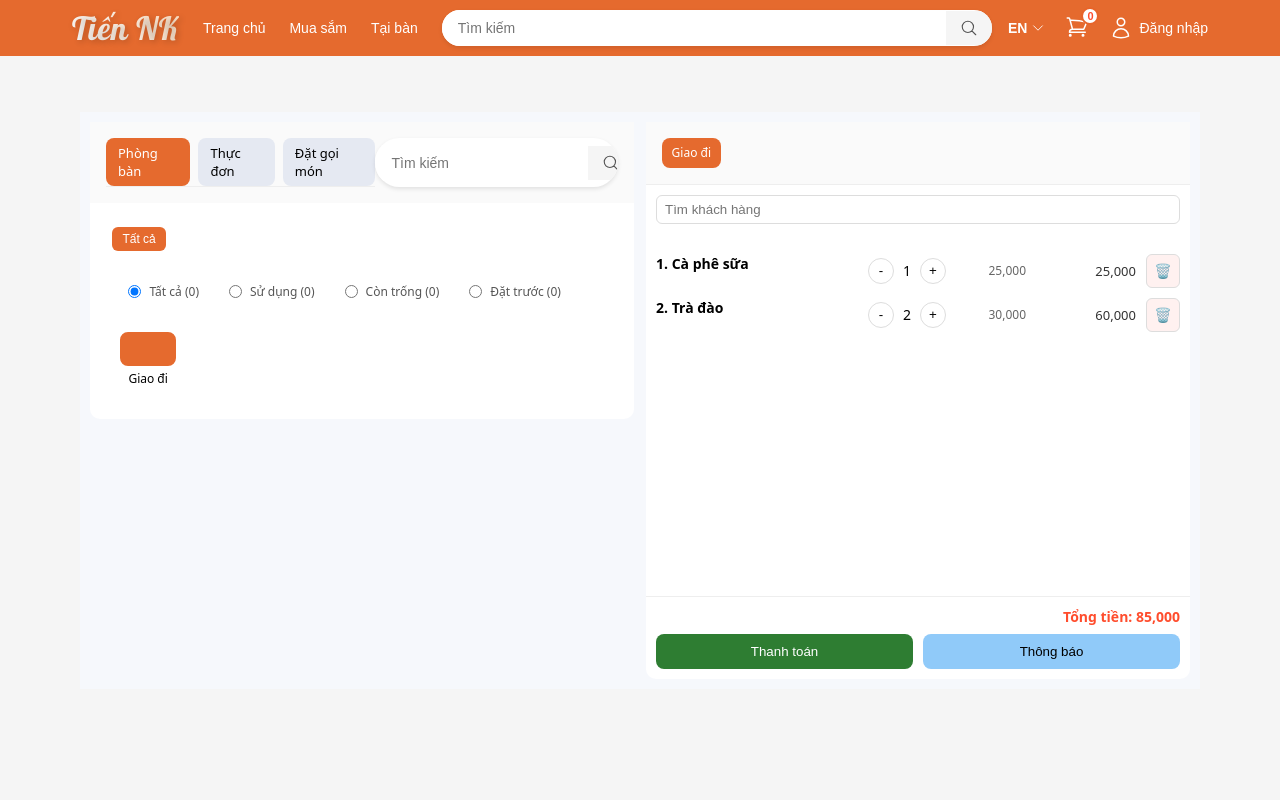
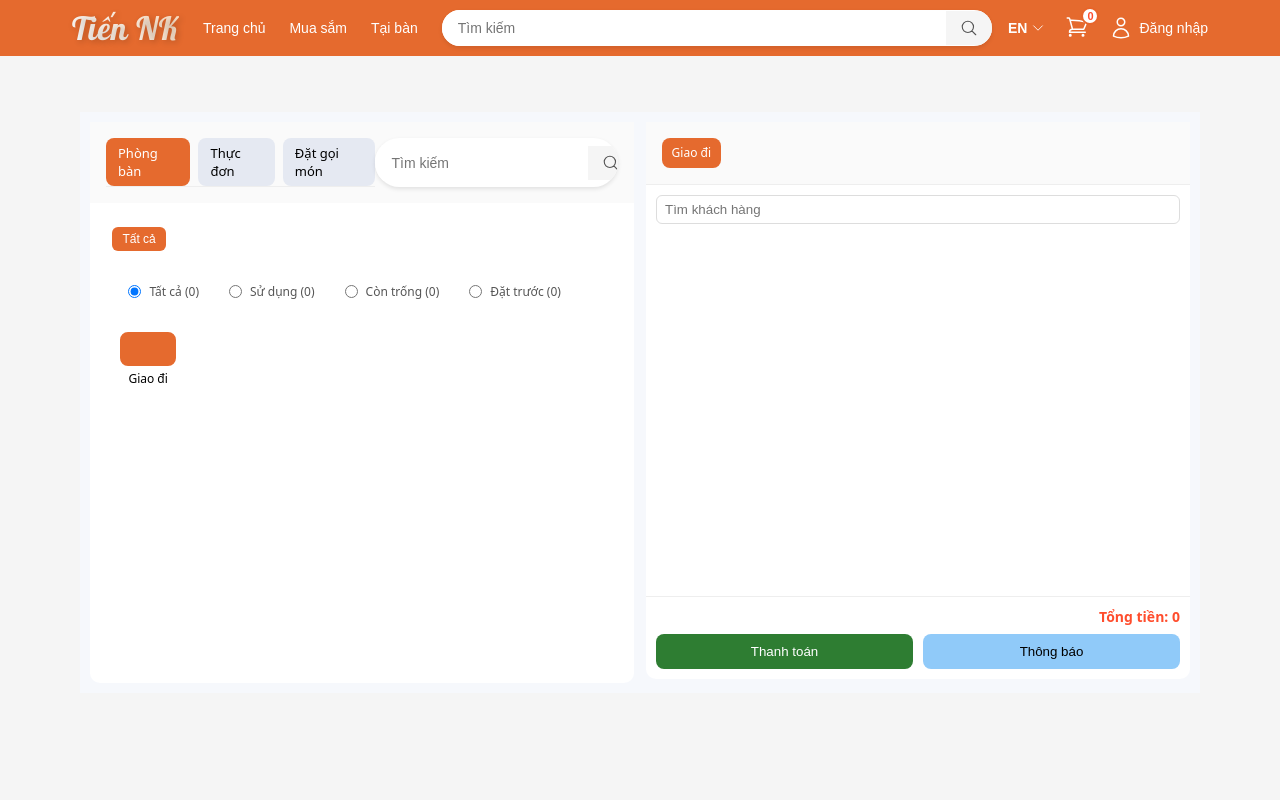
Before and after one commit to ngokhactien/oderFood, a React (Vite) app: page /table-order in a window 1280 px wide. Shown: the top 800 px of the page. Built offline with nearby package versions, Linux system fonts and the light colour scheme.

Commit message:
update code table

```diff
--- a/src/components/styles/table/TableManager.css
+++ b/src/components/styles/table/TableManager.css
@@ -1,5 +1,6 @@
 .table_manager {
   padding: 1.5rem 1.4rem 2rem;
+  min-height: 30rem;
 }
 
 /* FILTER TABS */
--- a/src/components/table/TableManager.jsx
+++ b/src/components/table/TableManager.jsx
@@ -162,7 +162,12 @@ export default function TableManager({ onSelectTable, activeTable }) {
         {/* Giao đi */}
         <div
           className={`table ${active === "Giao đi" ? "selected" : ""}`}
-          onClick={() => onSelectTable("Giao đi")}
+          onClick={() =>
+            onSelectTable({
+              id: "Giao đi",
+              tabName: "Giao đi",
+            })
+          }
         >
           <div className="shape"></div>
           <span>Giao đi</span>
--- a/src/pages/Home.jsx
+++ b/src/pages/Home.jsx
@@ -50,14 +50,14 @@ const Home = () => {
 
         {/* sản phẩm khuyến mãi */}
         <PromoHeader title={"Khuyến mãi Online"} hour={true} />
-        <ProductList products={products} onAdd={handleAdd} />
+        <ProductList products={products} onAdd={handleAdd} size={"large"} />
         <ViewAllButton />
 
         <FoodHeroBanner />
 
         {/* sản bán chạy */}
         <PromoHeader title={"Sản phẩm bán chạy"} hour={false} />
-        <ProductList products={products} onAdd={handleAdd} />
+        <ProductList products={products} onAdd={handleAdd} size={"large"} />
         <ViewAllButton />
 
         <FoodListSection />
--- a/src/pages/POSLayout.jsx
+++ b/src/pages/POSLayout.jsx
@@ -1,4 +1,4 @@
-import { useState } from "react";
+import { useEffect, useState } from "react";
 import OrderPanel from "../components/table/OrderPanel";
 import TableManager from "../components/table/TableManager";
 import "../styles/POSLayout.css";
@@ -24,37 +24,76 @@ const mockItems = [
 
 export default function POSLayout() {
   const [tab, setTab] = useState("tables");
-  const [activeTab, setActiveTab] = useState("Giao đi");
   const user = useSelector((state) => state.auth.user);
-  const [tabs, setTabs] = useState([
-    {
-      id: "Giao đi",
-      name: "Giao đi",
-      fixed: true,
-      items: mockItems.map((i) => ({ ...i })),
-    },
-  ]);
-
-  console.log("user", user);
-
   const { items = [] } = useSelector((state) => state.products || {});
 
+  const STORAGE_TABS = "pos_tabs_v1";
+  const STORAGE_ACTIVE = "pos_activeTab_v1";
+
+  const [activeTab, setActiveTab] = useState(() => {
+    return localStorage.getItem(STORAGE_ACTIVE) || "Giao đi";
+  });
+
+  const [tabs, setTabs] = useState(() => {
+    try {
+      const saved = localStorage.getItem(STORAGE_TABS);
+      return saved
+        ? JSON.parse(saved)
+        : [
+            {
+              id: "Giao đi",
+              name: "Giao đi",
+              fixed: true,
+              items: [],
+            },
+          ];
+    } catch {
+      return [
+        {
+          id: "Giao đi",
+          name: "Giao đi",
+          fixed: true,
+          items: [],
+        },
+      ];
+    }
+  });
+
   const handleSelectTable = (table) => {
-    const existed = tabs.find((t) => t.id === table.id);
+    const tableId = typeof table === "string" ? table : table.id;
+    const tableName = typeof table === "string" ? table : table.tabName;
+
+    const existed = tabs.find((t) => t.id === tableId);
 
     if (existed) {
       setActiveTab(existed.id);
     } else {
       const newTab = {
-        id: table.id,
-        name: table.tabName,
+        id: tableId,
+        name: tableName,
         items: [],
       };
 
       setTabs((prev) => [...prev, newTab]);
-      setActiveTab(table.id);
+      setActiveTab(tableId);
     }
   };
+
+  //set tab localStorage
+  useEffect(() => {
+    const exists = tabs.find((t) => t.id === activeTab);
+    if (!exists && tabs.length) {
+      setActiveTab(tabs[0].id);
+    }
+  }, [tabs]);
+
+  useEffect(() => {
+    localStorage.setItem(STORAGE_TABS, JSON.stringify(tabs));
+  }, [tabs]);
+
+  useEffect(() => {
+    localStorage.setItem(STORAGE_ACTIVE, activeTab);
+  }, [activeTab]);
 
   return (
     <div className="pos-table">
```
